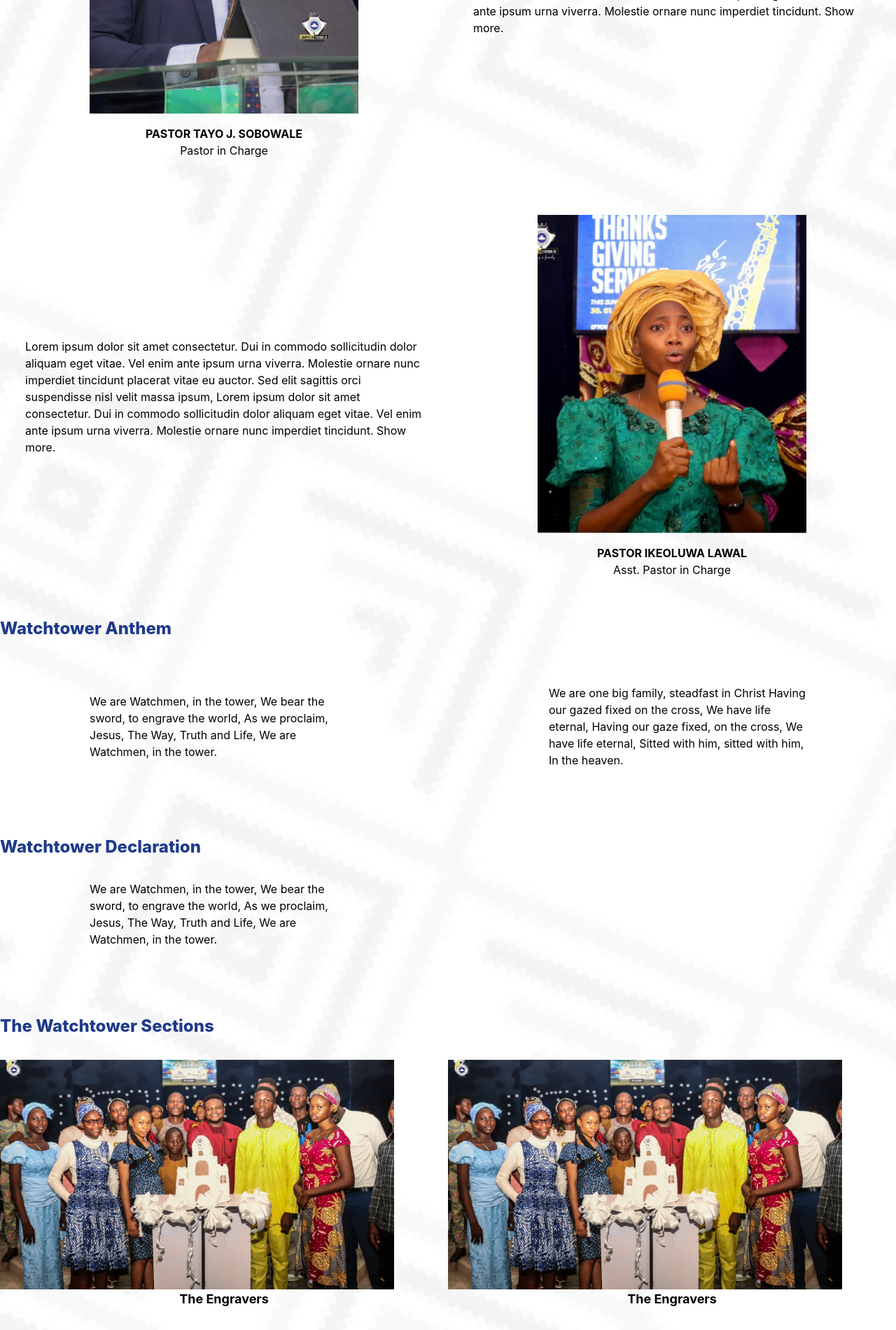
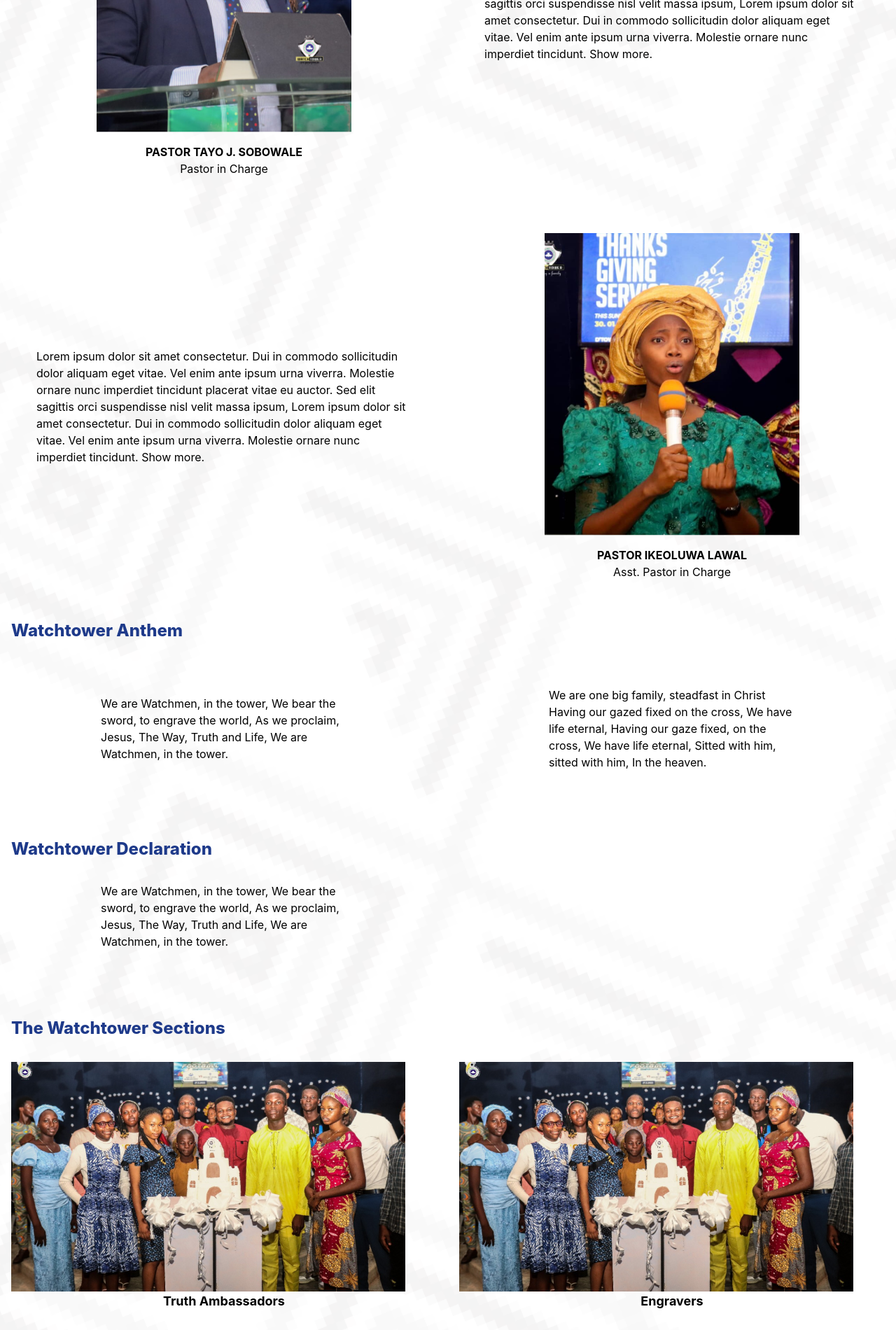
Before and after one commit to watchtower-yc/watchtower, a React (Create React App) app: page /about in a window 1280 px wide. Shown: the part 880-2780 px from the top of the page at 70% size. Built offline with nearby package versions, Linux system fonts and the light colour scheme.

Commit message:
new edits from kayzy

```diff
--- a/src/components/copy-text/copy-text.components.jsx
+++ b/src/components/copy-text/copy-text.components.jsx
@@ -3,7 +3,8 @@ import { useState } from "react";
 import ContentCopyRoundedIcon from "@mui/icons-material/ContentCopyRounded";
 import CopyToClipboard from "react-copy-to-clipboard";
 import { Fade } from "react-reveal";
-const CopyText = () => {
+
+const CopyText = ({ number }) => {
   const [copied, setCopied] = useState();
 
   const copyTextToClipboard = () => {
@@ -19,7 +20,7 @@ const CopyText = () => {
   return (
     <div className="relative flex items-center justify-between py-1 rounded-md bg-gray-100 outline-0 mt-4 px-4 mr-4 w-4/5 mt-2">
       <p className="text-sm">Zenith Bank – 1015638967</p>
-      <CopyToClipboard text="1016041043" onCopy={copyTextToClipboard}>
+      <CopyToClipboard text={number} onCopy={copyTextToClipboard}>
         <span className="p-2 cursor-pointer" onClick={showCopied}>
           <ContentCopyRoundedIcon fontSize="small" />
         </span>
--- a/src/components/footer/footer.component.jsx
+++ b/src/components/footer/footer.component.jsx
@@ -12,8 +12,8 @@ const Footer = () => {
           <div className="">
             <BrandLogo logoType="white" height="h-16" />
             <p className="text-xs md:max-w-xs mt-4 text-gray-400">
-              Cephas Digital, Adjacent Seventh day Adventist Student Fellowship,
-              Under G., Ogbomoso, Nigeria.
+              The Tower, Adjacent Daniela Hostel, Under-G, LAUTECH,Ogbomoso, Oyo
+              state, Nigeria.
             </p>
           </div>
           <div>
--- a/src/routes/about/about.component.jsx
+++ b/src/routes/about/about.component.jsx
@@ -1,11 +1,12 @@
 import PastorT from "../images/Pastor.png";
 import PastorI from "../images/Apastor.png";
 import Truth from "../images/truth.png";
+import Footer from "../../components/footer/footer.component";
 
 const About = () => {
   return (
-    <div className=" mt-4">
-      <div>
+    <div className="mt-4">
+      <div className="container mx-auto px-4">
         <h1 className=" font-extrabold text-2xl text-blue-900">
           About Watchtower
         </h1>
@@ -16,7 +17,7 @@ const About = () => {
       </div>
 
       {/* Watchtower description */}
-      <div className=" text-base mt-4 h-4/6 grid grid-cols-1 gap-5 ">
+      <div className="container mx-auto px-4 text-base mt-4 h-4/6 grid grid-cols-1 gap-5 ">
         <p>
           When God told Noah to build an Ark in Genesis 7, it was intended to be
           a means of salvation from the looming menace that eventually took
@@ -49,10 +50,10 @@ const About = () => {
       </div>
 
       {/* Our leadership */}
-      <section className=" mt-14">
+      <section className="container mx-auto px-4 mt-14">
         <h1 className=" font-extrabold text-2xl text-blue-900">LEADERSHIP</h1>
 
-        <div className=" grid grid-cols-1 md:grid-cols-2  mt-20">
+        <div className=" grid grid-cols-1 md:grid-cols-2 gap-8  mt-20">
           <div className=" text-center flex flex-col justify-center items-center">
             <img className=" lg:w-3/5 w-full" src={PastorT} alt="" />
 
@@ -75,7 +76,7 @@ const About = () => {
           </div>
         </div>
 
-        <div className=" grid grid-cols-1 md:grid-cols-2  mt-20">
+        <div className=" grid grid-cols-1 md:grid-cols-2 gap-8 order-last md:order-first  mt-20">
           <div className=" flex items-center justify-center px-0 md:px-9 items-center">
             <p>
               Lorem ipsum dolor sit amet consectetur. Dui in commodo
@@ -87,7 +88,7 @@ const About = () => {
               viverra. Molestie ornare nunc imperdiet tincidunt. Show more.
             </p>
           </div>
-          <div className=" text-center flex flex-col justify-center items-center">
+          <div className=" text-center flex flex-col order-first md:order-last justify-center items-center">
             <img className=" lg:w-3/5 w-full" src={PastorI} alt="" />
 
             <div className=" mt-4">
@@ -99,12 +100,12 @@ const About = () => {
       </section>
 
       {/* Anthem */}
-      <section className=" mt-14">
+      <section className="container mx-auto px-4 mt-14">
         <h1 className=" font-extrabold text-2xl text-blue-900">
           Watchtower Anthem
         </h1>
 
-        <div className=" grid grid-cols-1 md:grid-cols-2 mt-8 gap-8">
+        <div className=" grid md:grid-cols-2 mt-8 gap-8">
           <div className=" px-0 py-8 lg:px-32 flex justify-center items-center">
             <p>
               We are Watchmen, in the tower, We bear the sword, to engrave the
@@ -138,52 +139,55 @@ const About = () => {
       </section>
 
       {/* watchtower sections */}
-      <section className=" mt-14">
+      <section className="container mx-auto px-4 mt-14 mb-20">
         <h1 className=" mt-16 font-extrabold text-2xl text-blue-900">
           The Watchtower Sections
         </h1>
 
-        <div className=" grid grid-cols-2">
+        <div className=" grid md:grid-cols-2 gap-8">
           <div className=" mt-8 text-center">
             <img src={Truth} alt="" />
-            <h5 className=" font-bold text-lg">The Engravers</h5>
+            <h5 className=" font-bold text-lg">Truth Ambassadors</h5>
           </div>
 
           <div className=" mt-8 text-center">
             <img src={Truth} alt="" />
-            <h5 className=" font-bold text-lg">The Engravers</h5>
+            <h5 className=" font-bold text-lg">Engravers</h5>
           </div>
 
           <div className=" mt-8 text-center">
             <img src={Truth} alt="" />
-            <h5 className=" font-bold text-lg">The Engravers</h5>
+            <h5 className=" font-bold text-lg">Sword Bearers</h5>
           </div>
 
           <div className=" mt-8 text-center">
             <img src={Truth} alt="" />
-            <h5 className=" font-bold text-lg">The Engravers</h5>
+            <h5 className=" font-bold text-lg">Royal Priesthood</h5>
           </div>
 
           <div className=" mt-8 text-center">
             <img src={Truth} alt="" />
-            <h5 className=" font-bold text-lg">The Engravers</h5>
+            <h5 className=" font-bold text-lg">The Laudators</h5>
           </div>
 
           <div className=" mt-8 text-center">
             <img src={Truth} alt="" />
-            <h5 className=" font-bold text-lg">The Engravers</h5>
+            <h5 className=" font-bold text-lg">Watchtower Football Academy</h5>
           </div>
 
           <div className=" mt-8 text-center">
             <img src={Truth} alt="" />
-            <h5 className=" font-bold text-lg">The Engravers</h5>
+            <h5 className=" font-bold text-lg">Watchtower Dance crew</h5>
           </div>
 
           <div className=" mt-8 text-center">
             <img src={Truth} alt="" />
-            <h5 className=" font-bold text-lg">The Engravers</h5>
+            <h5 className=" font-bold text-lg">Watch Tower Chess Team</h5>
           </div>
         </div>
+      </section>
+      <section>
+        <Footer />
       </section>
     </div>
   );
--- a/src/routes/giving/giving.component.jsx
+++ b/src/routes/giving/giving.component.jsx
@@ -31,7 +31,7 @@ const Giving = () => {
       name: "fullname",
       type: "text",
       placeholder: "Firstname Lastname",
-      errorMessage: "Your fullname is required",
+      errorMessage: "Your fullname is required, Use a single name without space",
       label: "Fullname",
       pattern: "^[A-Za-z0-9]{3,16}$",
       required: true,
@@ -43,7 +43,7 @@ const Giving = () => {
       placeholder: "Enter Phone Number",
       errorMessage: "Must be a valid phone number",
       label: "Phone",
-      pattern: "^[0-9]{11-15}$",
+      pattern: "^[+]?[(]?[0-9]{3,20}[)]?[-\s.]?[0-9]{3}[-\s.]?[0-9]",
       required: true,
     },
     {
@@ -53,7 +53,7 @@ const Giving = () => {
       placeholder: "Enter amount paid",
       errorMessage: "Must be a valid number",
       label: "Amount",
-      pattern: "^[A-Za-z0-9]{3,16}$",
+      pattern: "^[+]?[(]?[0-9]{3,20}[)]?[-\s.]?[0-9]{3}[-\s.]?[0-9]",
       required: true,
     },
     {
@@ -103,7 +103,7 @@ const Giving = () => {
         </p>
         <p className="text-center italic font-thin mt-8">Malachi 3:10</p>
       </section>
-      <section className="container mx-auto mb-20">
+      <section className="container mx-auto px-4 mb-20">
         <div className="grid md:grid-cols-2 gap-8">
           <div>
             <p className="text-sm font-bold italic mb-8">
@@ -169,11 +169,11 @@ const Giving = () => {
               <p className="font-bold mb-4">Copy account number:</p>
               <div className="mb-8">
                 <p className="text-sm font-medium">Tithe and Offering</p>
-                <CopyText />
+                <CopyText number="1015638967" />
               </div>
               <div>
                 <p className="text-sm font-medium">Project Offering</p>
-                <CopyText />
+                <CopyText number="1016041043" />
               </div>
             </div>
           </div>
--- a/src/routes/testimonies/testimonies.route.jsx
+++ b/src/routes/testimonies/testimonies.route.jsx
@@ -9,9 +9,9 @@ const Testimonies = () => {
       name: "fullname",
       type: "text",
       placeholder: "Firstname Lastname",
-      errorMessage: "Your fullname is required",
+      errorMessage: "Your fullname is required, Use a single name without space",
       label: "Fullname",
-      pattern: "^[A-Za-z0-9]{3,16}$",
+      pattern: "^[A-Za-z0-9]{3,40}$",
       required: true,
     },
     {
@@ -19,19 +19,18 @@ const Testimonies = () => {
       name: "email",
       type: "email",
       placeholder: "Enter Email",
-      errorMessage: "Must be a valid phone number",
-      label: "Last Name",
-      pattern: "^[A-Za-z0-9]{3,16}$",
+      errorMessage: "Must be a valid email address",
+      label: "Email",
       required: true,
     },
     {
-      id: 2,
+      id: 3,
       name: "phone",
       type: "text",
       placeholder: "Enter Phone Number",
       errorMessage: "Must be a valid phone number",
-      label: "Last Name",
-      pattern: "^[0-9]{11-15}$",
+      label: "Phone",
+      pattern: "^[+]?[(]?[0-9]{3,20}[)]?[-\s.]?[0-9]{3}[-\s.]?[0-9]",
       required: true,
     },
   ];
```
